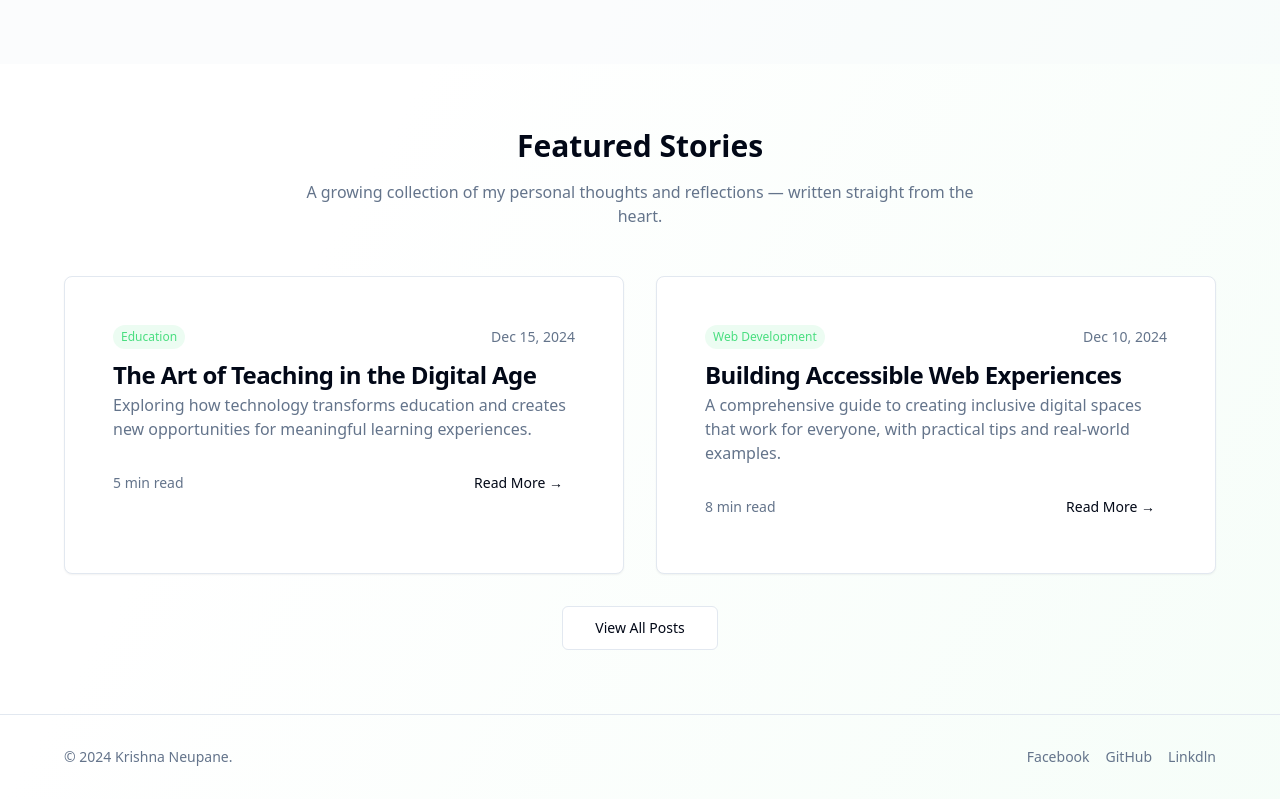
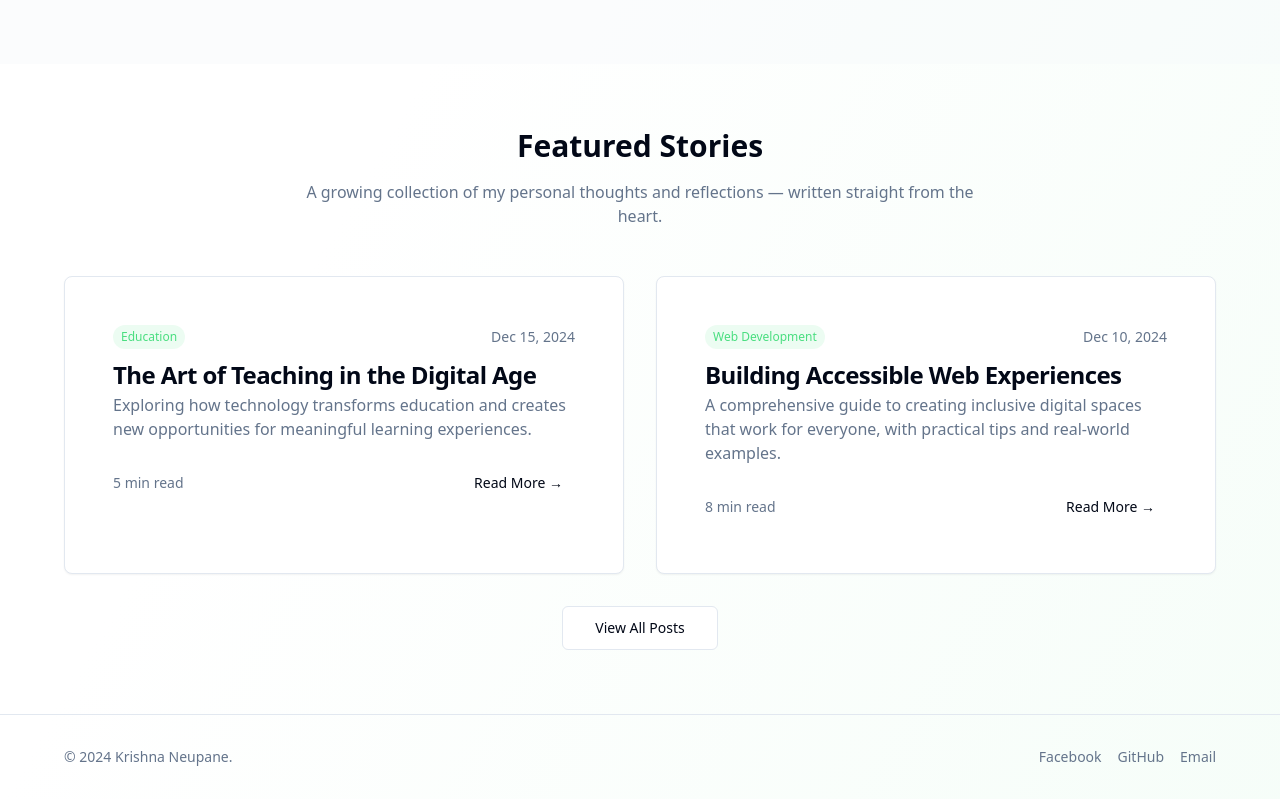
Before and after one commit to akrrishna/akrrishna.github.io, a React (Vite) app: page / in a window 1280 px wide. Shown: the part 1404-2203 px from the top of the page. Built offline with nearby package versions, Linux system fonts and the light colour scheme.

Commit message:
Updated socials

```diff
--- a/src/pages/Index.tsx
+++ b/src/pages/Index.tsx
@@ -111,9 +111,9 @@ const Index = () => {
             © 2024 Krishna Neupane.
           </div>
           <div className="flex space-x-4 mt-4 md:mt-0">
-            <a href="#" className="text-sm text-muted-foreground hover:text-primary transition-colors">Facebook</a>
-            <a href="#" className="text-sm text-muted-foreground hover:text-primary transition-colors">GitHub</a>
-            <a href="#" className="text-sm text-muted-foreground hover:text-primary transition-colors">Linkdln</a>
+            <a href="https://www.facebook.com/itskr1shna/" target="_blank" rel="noopener noreferrer" className="text-sm text-muted-foreground hover:text-primary transition-colors">Facebook</a>
+            <a href="https://github.com/akrrishna" target="_blank" rel="noopener noreferrer" className="text-sm text-muted-foreground hover:text-primary transition-colors">GitHub</a>
+            <a href="mailto:npkrishnahere@gmail.com" className="text-sm text-muted-foreground hover:text-primary transition-colors">Email</a>
           </div>
         </div>
       </footer>
```
Also changed, not shown: 1 other file (tests, documents, lock files or other folders).
